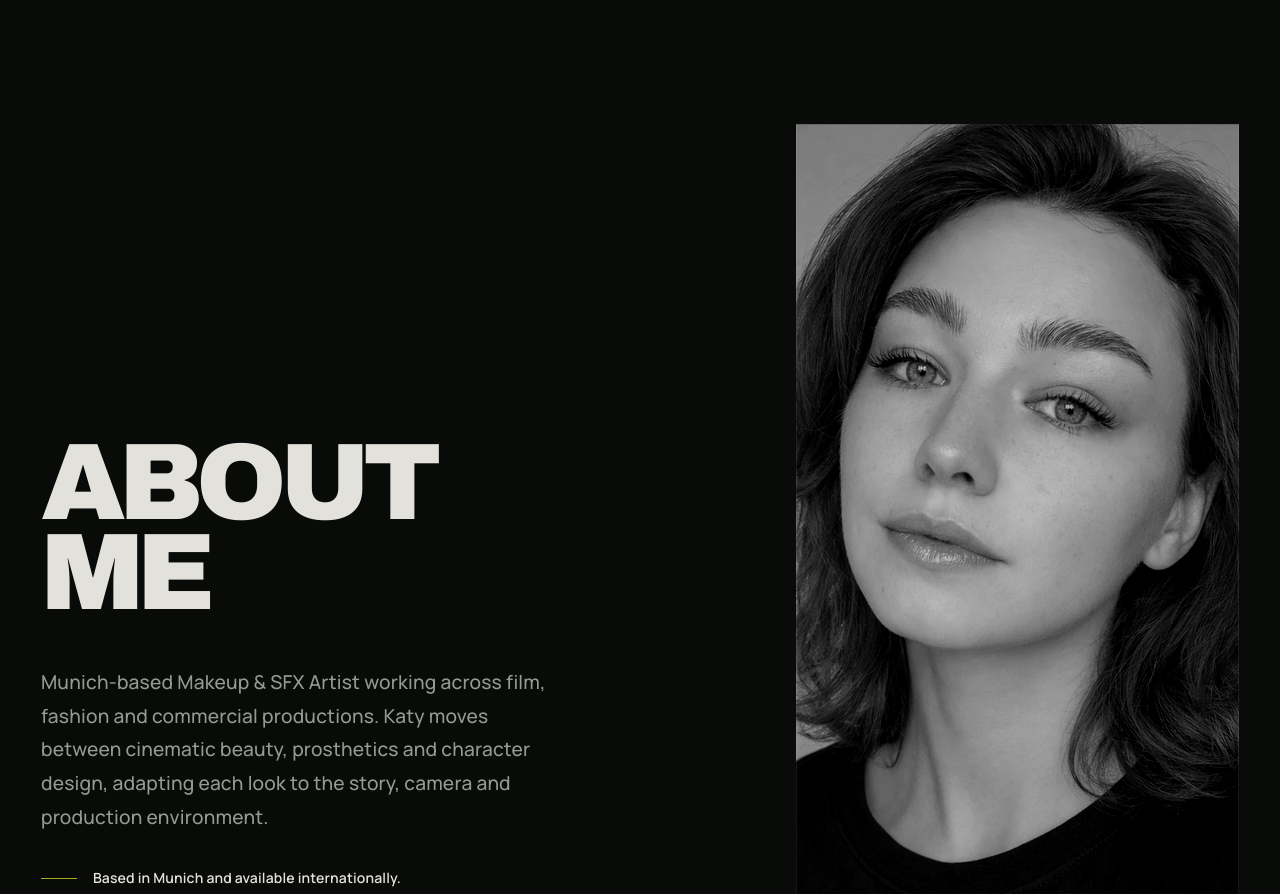
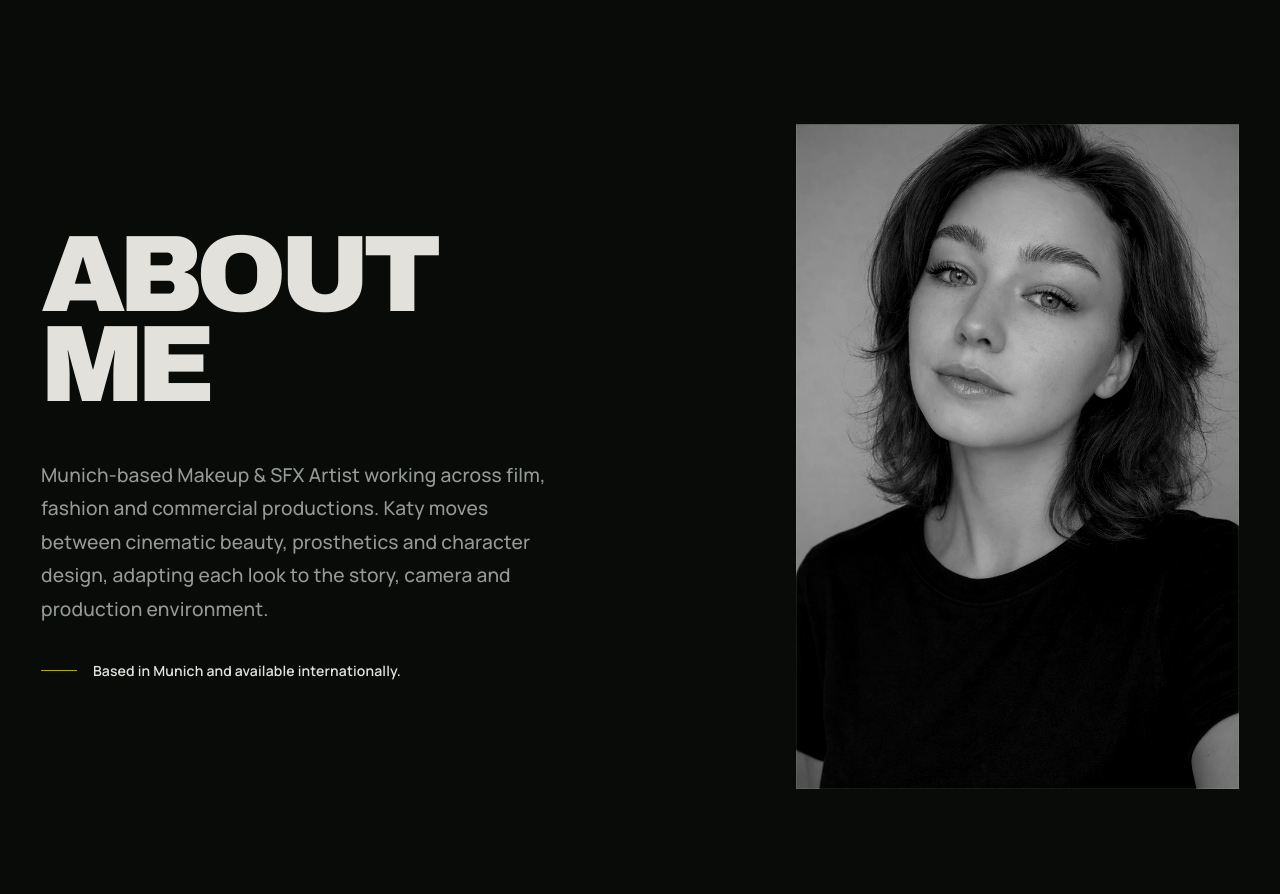
Before and after one commit to katy-portfolio/katy-portfolio.github.io, a plain HTML site: page index.html in a window 1280 px wide. Shown: the part 10700-11594 px from the top of the page. Drawn offline with Linux system fonts and the light colour scheme.

Commit message:
Enforce compact mobile portrait ratio

```diff
--- a/assets/styles.css
+++ b/assets/styles.css
@@ -557,6 +557,7 @@
   position: relative;
   isolation: isolate;
   width: min(82vw, 28rem);
+  aspect-ratio: 4 / 5;
   justify-self: end;
   overflow: hidden;
   background: var(--canvas);
@@ -576,9 +577,13 @@
   box-shadow: inset 0 0 0 1px rgb(255 255 255 / 0.08);
 }
 
+.about-media picture,
 .about-media img {
   width: 100%;
-  aspect-ratio: 4 / 5;
+  height: 100%;
+}
+
+.about-media img {
   filter: grayscale(1) contrast(1.16) brightness(0.88);
   object-fit: cover;
   object-position: center 22%;
@@ -1030,11 +1035,11 @@
   .about-media {
     grid-column: 8 / 13;
     width: min(100%, 36rem);
+    aspect-ratio: 2 / 3;
     justify-self: end;
   }
 
   .about-media img {
-    aspect-ratio: 2 / 3;
     object-position: center 26%;
   }
 
--- a/index.html
+++ b/index.html
@@ -35,7 +35,7 @@
       imagesizes="(max-width: 760px) 100vw, 58vw"
     >
     <script>document.documentElement.classList.add("js");</script>
-    <link rel="stylesheet" href="assets/styles.css?v=20260724-mobile-portrait">
+    <link rel="stylesheet" href="assets/styles.css?v=20260724-mobile-portrait-2">
     <script src="assets/script.js?v=20260724-monochrome" defer></script>
   </head>
   <body>
```
